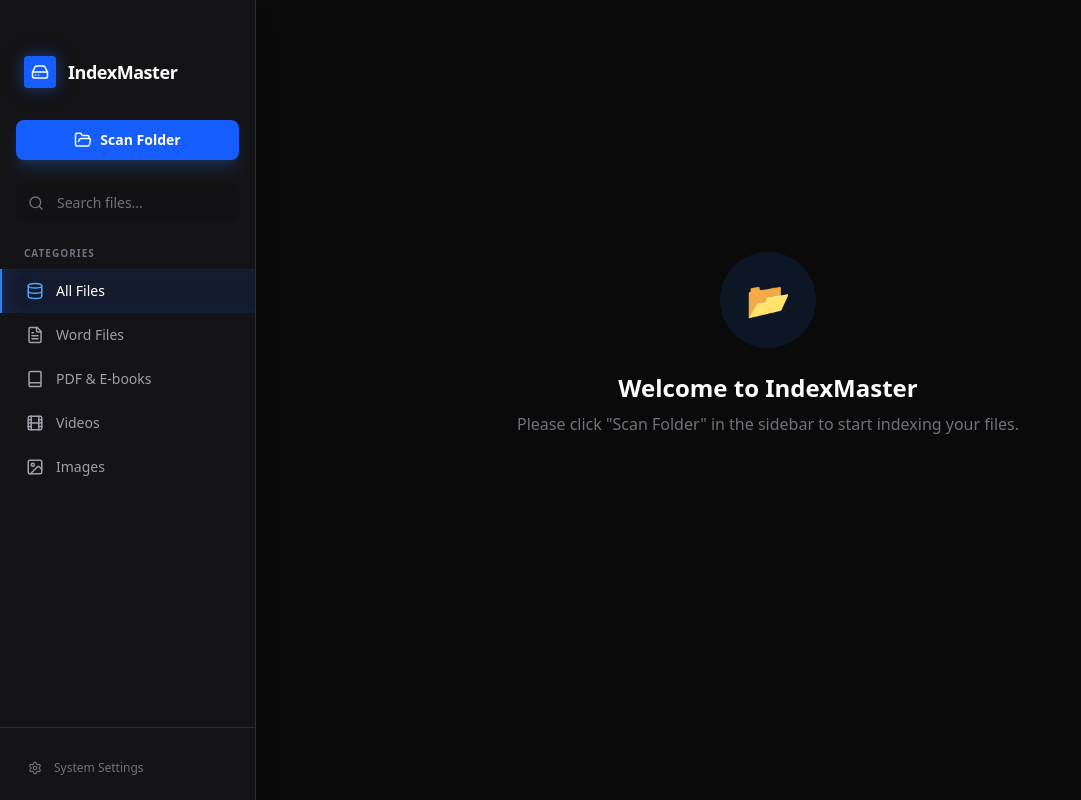
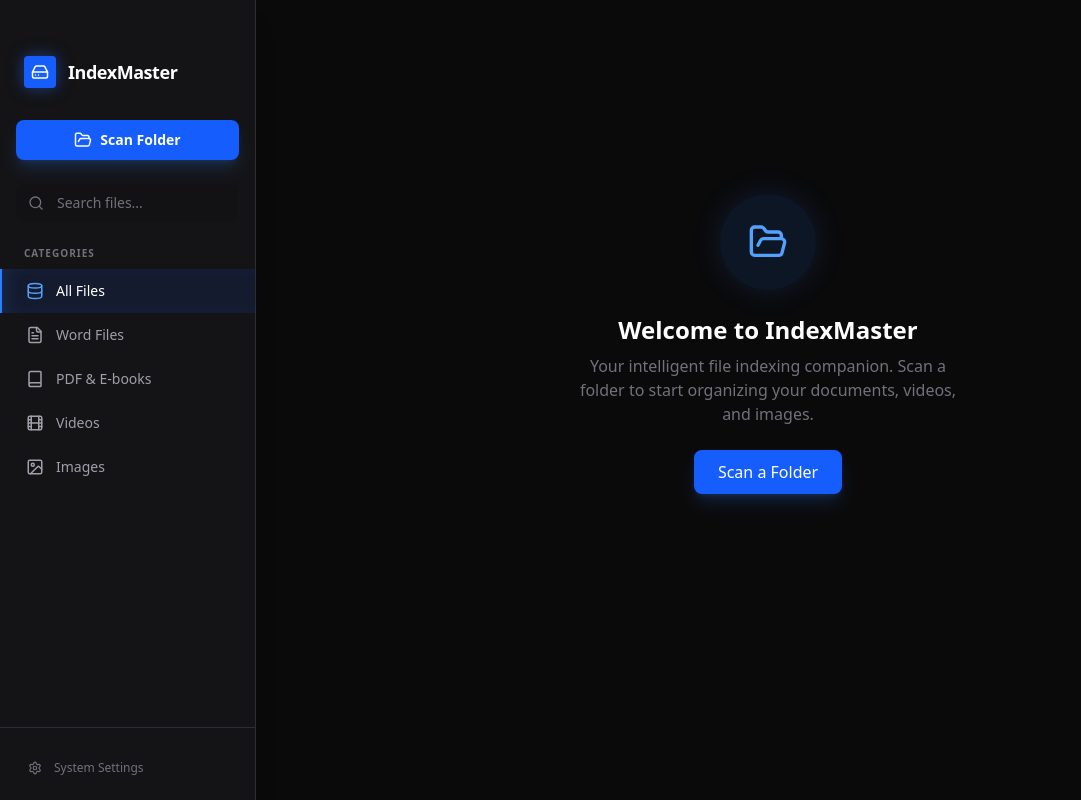
Before and after one commit to SAADA-CLINIC/Index-Master, a React (Vite) app: page / in a window 1280 px wide. Shown: the whole page, without its empty margins (0-1081 px from the left). Built offline with nearby package versions, Linux system fonts and the light colour scheme.

Commit message:
Update App.tsx

```diff
--- a/src/App.tsx
+++ b/src/App.tsx
@@ -1,9 +1,10 @@
-import React from 'react';
-import { AnimatePresence } from 'motion/react';
+import React, { useCallback } from 'react';
+import { AnimatePresence, motion } from 'motion/react';
 import SplashScreen from './components/SplashScreen';
 import Sidebar from './components/Sidebar';
 import FileGrid from './components/FileGrid';
 import { FileItem, FileCategory, ViewMode, SortField, SortOrder } from './types';
+import { FolderOpen } from 'lucide-react';
 
 export default function App() {
   const [isLoaded, setIsLoaded] = React.useState(false);
@@ -12,42 +13,40 @@ export default function App() {
   const [viewMode, setViewMode] = React.useState<ViewMode>('medium');
   const [sortField, setSortField] = React.useState<SortField>('name');
   const [sortOrder, setSortOrder] = React.useState<SortOrder>('asc');
-
-  // مساحة تخزين الملفات الحقيقية (بدل البيانات الوهمية)
   const [localFiles, setLocalFiles] = React.useState<FileItem[]>([]);
+  const fileInputRef = React.useRef<HTMLInputElement | null>(null);
 
   // دالة فهرسة المجلدات الحقيقية من الهارد ديسك
-  const handleFolderScan = (event: React.ChangeEvent<HTMLInputElement>) => {
+  const handleFolderScan = useCallback((event: React.ChangeEvent<HTMLInputElement>) => {
     const files = event.target.files;
     if (!files) return;
 
-    // تحويل الملفات الحقيقية للصيغة اللي بيفهمها البرنامج
     const parsedFiles: FileItem[] = Array.from(files).map((file, i) => {
-      const f = file as any; // To access electron absolute path
+      const f = file as any; // للوصول إلى المسار الكامل في Electron
       const ext = f.name.substring(f.name.lastIndexOf('.')).toLowerCase();
       let category: FileCategory = 'Word Files';
 
       if (['.pdf', '.epub', '.azw3', '.mobi'].includes(ext)) category = 'PDF & E-books';
       else if (['.mp4', '.mkv', '.avi', '.mov', '.wmv'].includes(ext)) category = 'Videos';
       else if (['.jpg', '.jpeg', '.png', '.gif', '.bmp', '.webp', '.svg', '.ico'].includes(ext)) category = 'Images';
-      else category = 'All';
+      else category = 'All'; // أنواع غير مدعومة
 
       return {
         id: `file-${Date.now()}-${i}`,
         name: f.name,
-        path: f.path || f.webkitRelativePath || f.name, // سحب المسار الحقيقي للملف
+        path: f.path || f.webkitRelativePath || f.name,
         size: f.size,
         dateModified: new Date(f.lastModified),
         category,
         extension: ext
       };
-    }).filter(f => f.category !== 'All'); // استبعاد الملفات غير المدعومة لتخفيف الضغط
+    }).filter(f => f.category !== 'All'); // إزالة الملفات غير المدعومة
 
-    // اكتشاف الملفات المكررة بناءً على الاسم والحجم
+    // اكتشاف المكررات
     const fileMap = new Map<string, number>();
     parsedFiles.forEach(f => {
-      const uniqueKey = `${f.name}-${f.size}`;
-      fileMap.set(uniqueKey, (fileMap.get(uniqueKey) || 0) + 1);
+      const key = `${f.name}-${f.size}`;
+      fileMap.set(key, (fileMap.get(key) || 0) + 1);
     });
 
     const finalFiles = parsedFiles.map(f => ({
@@ -56,9 +55,14 @@ export default function App() {
     }));
 
     setLocalFiles(finalFiles);
-  };
 
-  // الفلترة والترتيب بناءً على الملفات الحقيقية
+    // تفريغ قيمة الحقل للسماح بإعادة مسح نفس المجلد
+    if (fileInputRef.current) {
+      fileInputRef.current.value = '';
+    }
+  }, []);
+
+  // الفلترة والترتيب
   const filteredAndSortedFiles = React.useMemo(() => {
     let result = [...localFiles];
 
@@ -92,31 +96,58 @@ export default function App() {
 
   return (
     <div className="min-h-screen bg-bg-deep">
+      {/* الواجهة الترحيبية (Splash) */}
       <AnimatePresence>
         {!isLoaded && (
           <SplashScreen onComplete={() => setIsLoaded(true)} />
         )}
       </AnimatePresence>
 
-      <div className="flex">
+      {/* التطبيق الرئيسي مع تأثير ظهور بعد اختفاء السبلاش */}
+      {isLoaded && (
+        <motion.div
+          initial={{ opacity: 0 }}
+          animate={{ opacity: 1 }}
+          transition={{ duration: 0.5 }}
+          className="flex"
+        >
           <Sidebar
             activeCategory={activeCategory}
             onCategoryChange={setActiveCategory}
             searchQuery={searchQuery}
             onSearchChange={setSearchQuery}
-          onScanFolder={handleFolderScan} // ربط زرار الفهرسة
+            onScanFolder={handleFolderScan}
+            // يمكن تمرير ref داخليًا إذا أردت، لكن الزر مخفي داخل الـ Sidebar
           />
 
           <div className="ml-64 flex-1 p-6">
             {localFiles.length === 0 ? (
-            // الشاشة الترحيبية قبل إضافة أي ملفات
-            <div className="flex flex-col items-center justify-center h-[80vh] text-zinc-500">
-              <div className="w-24 h-24 mb-6 rounded-full bg-blue-500/10 flex items-center justify-center">
-                <span className="text-4xl">📂</span>
+              // شاشة ترحيبية عند عدم وجود ملفات
+              <motion.div
+                initial={{ opacity: 0, y: 20 }}
+                animate={{ opacity: 1, y: 0 }}
+                transition={{ delay: 0.2 }}
+                className="flex flex-col items-center justify-center h-[80vh] text-center"
+              >
+                <div className="w-24 h-24 mb-6 rounded-full bg-blue-500/10 flex items-center justify-center shadow-[0_0_30px_rgba(59,130,246,0.15)]">
+                  <FolderOpen size={40} className="text-blue-400" />
                 </div>
-              <h2 className="text-2xl font-bold text-text-main mb-2">Welcome to IndexMaster</h2>
-              <p>Please click "Scan Folder" in the sidebar to start indexing your files.</p>
-            </div>
+                <h2 className="text-2xl font-bold text-text-main mb-2">
+                  Welcome to IndexMaster
+                </h2>
+                <p className="text-zinc-500 max-w-sm mb-6">
+                  Your intelligent file indexing companion. Scan a folder to start organizing your documents, videos, and images.
+                </p>
+                <button
+                  onClick={() => {
+                    // محاكاة ضغطة على زر المسح في الـ Sidebar
+                    document.querySelector<HTMLInputElement>('input[webkitdirectory]')?.click();
+                  }}
+                  className="px-6 py-2.5 bg-blue-600 hover:bg-blue-500 text-white rounded-lg font-medium transition-all shadow-lg shadow-blue-500/20 active:scale-95"
+                >
+                  Scan a Folder
+                </button>
+              </motion.div>
             ) : (
               <FileGrid
                 files={filteredAndSortedFiles}
@@ -129,7 +160,8 @@ export default function App() {
               />
             )}
           </div>
-      </div>
+        </motion.div>
+      )}
     </div>
   );
 }
```
Lines whose indentation alone changed are shown as unchanged.
